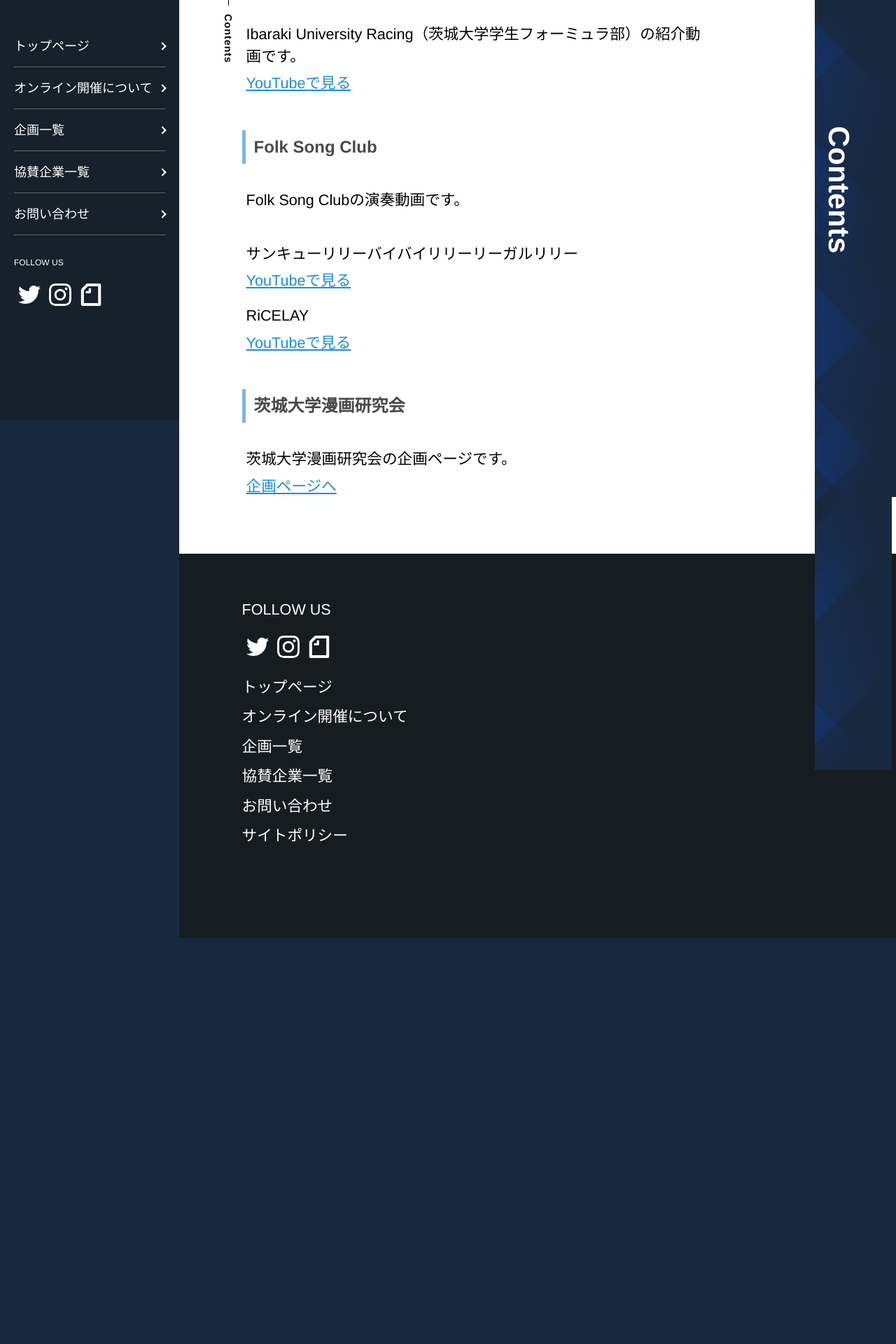
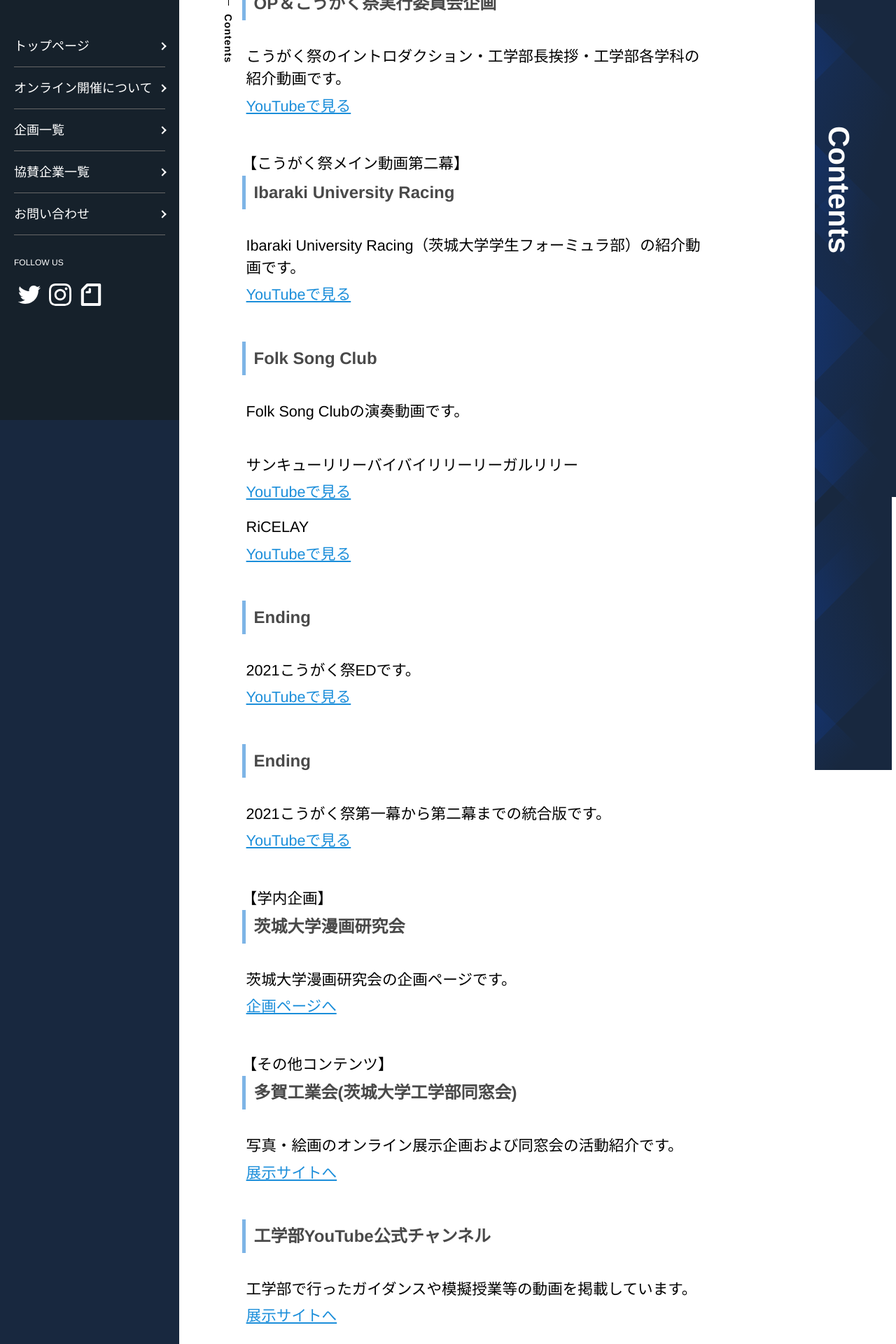
Before and after one commit to kougakusai/kougakusai-hp, a Next.js app: page /event/show in a window 1280 px wide. Shown: the part 200-2120 px from the top of the page at 70% size. Before the commit the page ends 1540 px from the top, so only its background shows below. Built offline with nearby package versions, Linux system fonts and the light colour scheme.

Commit message:
企画追加 #111 (#116)

```diff
--- a/src/pages/event/show.tsx
+++ b/src/pages/event/show.tsx
@@ -12,11 +12,22 @@
       </Head>
       <article className="text-[1.5rem] k-lg:text-[1.8rem] relative top-[calc(-1.2rem-26px)] k-lg:top-[calc(-1.2rem-27px)] space-y-[50px]">
         <div>
+          <div>【こうがく祭メイン動画第一幕】</div>
+          <Subtitle text="OP＆こうがく祭実行委員会企画" />
+          <p className="p-2">こうがく祭のイントロダクション・工学部長挨拶・工学部各学科の紹介動画です。</p>
+          <a
+            href="https://www.youtube.com/watch?v=R0o8vr7dHRk"
+            target="_blank"
+            rel="noopener noreferrer"
+            className="p-2 underline text-k-blue-dark cursor-pointer"
+          >
+            YouTubeで見る
+          </a>
+        </div>
+        <div>
+          <div>【こうがく祭メイン動画第二幕】</div>
           <Subtitle text="Ibaraki University Racing" />
-          <p className="p-2">
-            Ibaraki University
-            Racing（茨城大学学生フォーミュラ部）の紹介動画です。
-          </p>
+          <p className="p-2">Ibaraki University Racing（茨城大学学生フォーミュラ部）の紹介動画です。</p>
           <a
             href="https://youtu.be/bOuJYDg2OCM"
             target="_blank"
@@ -50,13 +61,61 @@
           </a>
         </div>
         <div>
+          <Subtitle text="Ending" />
+          <p className="p-2">2021こうがく祭EDです。</p>
+          <a
+            href="https://www.youtube.com/watch?v=-4WpZTE2LzM&list=PLPA8wqBaYuhKedkNGkNM8QAKae1svkDsu&index=5"
+            target="_blank"
+            rel="noopener noreferrer"
+            className="p-2 underline text-k-blue-dark cursor-pointer"
+          >
+            YouTubeで見る
+          </a>
+        </div>
+        <div>
+          <Subtitle text="Ending" />
+          <p className="p-2">2021こうがく祭第一幕から第二幕までの統合版です。</p>
+          <a
+            href="https://www.youtube.com/watch?v=-F51AwWCLgE"
+            target="_blank"
+            rel="noopener noreferrer"
+            className="p-2 underline text-k-blue-dark cursor-pointer"
+          >
+            YouTubeで見る
+          </a>
+        </div>
+        <div>
+          <div>【学内企画】</div>
           <Subtitle text="茨城大学漫画研究会" />
           <p className="p-2">茨城大学漫画研究会の企画ページです。</p>
           <Link href="/event/mangakenkyukai">
-            <a className="p-2 underline text-k-blue-dark cursor-pointer">
-              企画ページへ
-            </a>
+            <a className="p-2 underline text-k-blue-dark cursor-pointer">企画ページへ</a>
           </Link>
+        </div>
+        <div>
+          <div>【その他コンテンツ】</div>
+          <Subtitle text="多賀工業会(茨城大学工学部同窓会)" />
+          <p className="p-2">写真・絵画のオンライン展示企画および同窓会の活動紹介です。</p>
+          <a
+            href="https://taga-kogyokai.ibaraki-univ.jp/%e5%a4%9a%e8%b3%80%e5%b7%a5%e6%a5%ad%e4%bc%9a%e3%80%80%e5%b1%95%e7%a4%ba-2/"
+            target="_blank"
+            rel="noopener noreferrer"
+            className="p-2 underline text-k-blue-dark cursor-pointer"
+          >
+            展示サイトへ
+          </a>
+        </div>
+        <div>
+          <Subtitle text="工学部YouTube公式チャンネル" />
+          <p className="p-2">工学部で行ったガイダンスや模擬授業等の動画を掲載しています。</p>
+          <a
+            href="https://www.youtube.com/channel/UCDGeRWYaEFZpRuU-Untxdmg/playlists"
+            target="_blank"
+            rel="noopener noreferrer"
+            className="p-2 underline text-k-blue-dark cursor-pointer"
+          >
+            展示サイトへ
+          </a>
         </div>
       </article>
     </>
```
